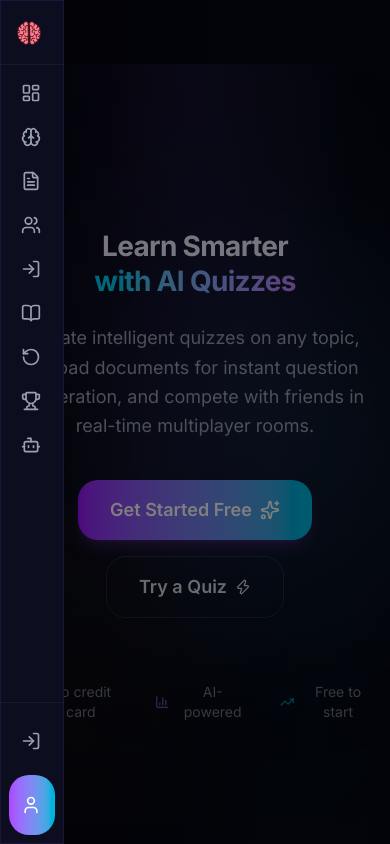
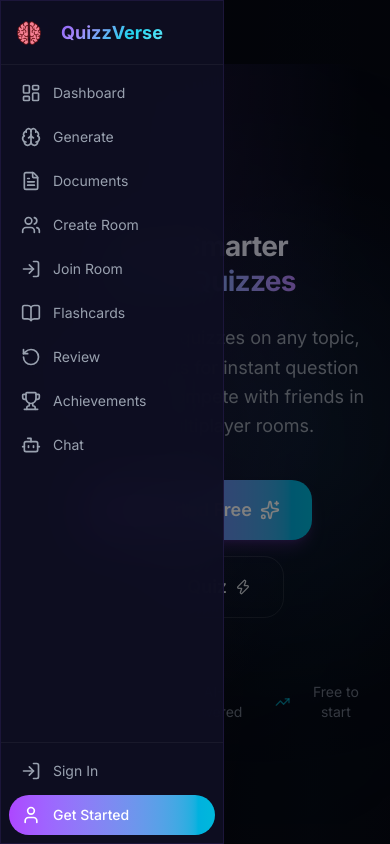
Before and after one commit to MuhammadHamza123c/Quizzverse, a Next.js app in the folder frontend/: page / in a window 390 px wide. Both pictures are taken after a click on the button 36 px from the left and 36 px from the top of the page. Shown: the top 844 px of the page. Built offline with nearby package versions, Linux system fonts and the light colour scheme; no server answers.

Commit message:
mobile design fixes: sidebar labels visible on touch, login/signup card padding, chat touch targets, landing page spacing

```diff
--- a/frontend/src/app/chat/page.tsx
+++ b/frontend/src/app/chat/page.tsx
@@ -310,7 +310,7 @@
             <button
               onClick={() => fileInputRef.current?.click()}
               disabled={uploading}
-              className="w-9 h-9 rounded-xl flex items-center justify-center text-gray-500 hover:text-purple-400 hover:bg-white/[0.04] transition-all shrink-0 disabled:opacity-30"
+              className="w-10 h-10 sm:w-9 sm:h-9 rounded-xl flex items-center justify-center text-gray-500 hover:text-purple-400 hover:bg-white/[0.04] transition-all shrink-0 disabled:opacity-30"
             >
               <Paperclip className="w-4 h-4" />
             </button>
@@ -336,7 +336,7 @@
             {recording ? (
               <div className="flex items-center gap-1.5 shrink-0">
                 <span className="text-xs text-red-400 font-mono w-7 text-right">{recordTime}s</span>
-                <button onClick={stopRecording} className="w-9 h-9 rounded-xl bg-red-500/12 flex items-center justify-center text-red-400 hover:bg-red-500/20 transition-all animate-pulse">
+                <button onClick={stopRecording} className="w-10 h-10 sm:w-9 sm:h-9 rounded-xl bg-red-500/12 flex items-center justify-center text-red-400 hover:bg-red-500/20 transition-all animate-pulse">
                   <Square className="w-3.5 h-3.5" />
                 </button>
               </div>
@@ -344,7 +344,7 @@
               <button
                 onClick={startRecording}
                 disabled={loading || uploading}
-                className="w-9 h-9 rounded-xl flex items-center justify-center text-gray-500 hover:text-rose-400 hover:bg-white/[0.04] transition-all shrink-0 disabled:opacity-30"
+                className="w-10 h-10 sm:w-9 sm:h-9 rounded-xl flex items-center justify-center text-gray-500 hover:text-rose-400 hover:bg-white/[0.04] transition-all shrink-0 disabled:opacity-30"
               >
                 <Mic className="w-4 h-4" />
               </button>
@@ -353,12 +353,12 @@
             <button
               onClick={() => sendMessage()}
               disabled={(!input.trim() && !pendingFile) || loading || uploading}
-              className="w-9 h-9 rounded-xl bg-gradient-to-br from-purple-500 to-cyan-500 flex items-center justify-center text-white hover:shadow-lg hover:shadow-purple-500/20 transition-all shrink-0 disabled:opacity-30 disabled:hover:shadow-none"
+              className="w-10 h-10 sm:w-9 sm:h-9 rounded-xl bg-gradient-to-br from-purple-500 to-cyan-500 flex items-center justify-center text-white hover:shadow-lg hover:shadow-purple-500/20 transition-all shrink-0 disabled:opacity-30 disabled:hover:shadow-none"
             >
               {loading ? <Loader2 className="w-3.5 h-3.5 animate-spin" /> : <Send className="w-3.5 h-3.5" />}
             </button>
           </div>
-          <p className="text-[10px] text-gray-600/60 text-center mt-2">May produce inaccurate information. Verify important facts.</p>
+          <p className="text-[11px] xs:text-xs text-gray-600/60 text-center mt-2">May produce inaccurate information. Verify important facts.</p>
         </div>
       </div>
     </div>
--- a/frontend/src/app/login/page.tsx
+++ b/frontend/src/app/login/page.tsx
@@ -28,7 +28,7 @@
   }
 
   return (
-    <div className="min-h-screen flex items-center justify-center px-4 py-24">
+    <div className="min-h-screen flex items-center justify-center px-4 py-16 sm:py-24">
       <div className="w-full max-w-md">
         <Link href="/" className="inline-flex items-center gap-1.5 text-sm text-gray-500 hover:text-purple-400 mb-8 transition-colors">
           <ArrowLeft className="w-4 h-4" /> Back
@@ -41,7 +41,7 @@
           <p className="text-gray-500 mt-1.5">Sign in to continue learning</p>
         </div>
 
-        <form onSubmit={handleLogin} className="card p-8 space-y-5 animate-scale-in">
+        <form onSubmit={handleLogin} className="card p-5 sm:p-8 space-y-5 animate-scale-in">
           {error && (
             <div className="flex items-center gap-3 bg-red-500/10 border border-red-500/20 rounded-xl px-4 py-3 text-red-400 text-sm">
               <LogIn className="w-4 h-4 shrink-0" />
--- a/frontend/src/app/page.tsx
+++ b/frontend/src/app/page.tsx
@@ -77,7 +77,7 @@
             </Link>
           </div>
 
-          <div className="flex items-center justify-center gap-8 mt-16 text-sm text-gray-500 animate-fade-in-up-delay-2">
+          <div className="flex items-center justify-center gap-6 sm:gap-8 mt-16 text-sm text-gray-500 animate-fade-in-up-delay-2">
             <span className="flex items-center gap-2">
               <Shield className="w-4 h-4 text-emerald-400/60" /> No credit card
             </span>
@@ -94,7 +94,7 @@
 
 
       {/* ──────────── Features ──────────── */}
-      <section className="py-24 px-4 relative">
+      <section className="py-16 sm:py-24 px-4 relative">
         <div className="max-w-7xl mx-auto">
           <div className="text-center mb-16">
             <div className="inline-flex items-center gap-2 px-3 py-1 rounded-full bg-purple-500/8 border border-purple-500/15 text-purple-300 text-xs font-medium mb-4">
@@ -147,7 +147,7 @@
               <Link
                 key={i}
                 href={feature.link}
-                className="group relative p-8 rounded-2xl border border-white/[0.06] bg-white/[0.02] hover:bg-white/[0.04] transition-all duration-300 hover:-translate-y-1"
+                className="group relative p-6 sm:p-8 rounded-2xl border border-white/[0.06] bg-white/[0.02] hover:bg-white/[0.04] transition-all duration-300 hover:-translate-y-1"
                 style={{ animation: `fade-in-up 0.5s ease-out ${i * 0.1}s both` }}
               >
                 <div className={`absolute inset-0 bg-gradient-to-br ${feature.accent} opacity-0 group-hover:opacity-100 transition-opacity duration-500 rounded-[inherit]`} />
@@ -168,7 +168,7 @@
       </section>
 
       {/* ──────────── How It Works ──────────── */}
-      <section className="py-24 px-4">
+      <section className="py-16 sm:py-24 px-4">
         <div className="max-w-6xl mx-auto">
           <div className="text-center mb-16">
             <div className="inline-flex items-center gap-2 px-3 py-1 rounded-full bg-cyan-500/8 border border-cyan-500/15 text-cyan-300 text-xs font-medium mb-4">
@@ -208,9 +208,9 @@
       </section>
 
       {/* ──────────── Testimonial ──────────── */}
-      <section className="py-24 px-4">
+      <section className="py-16 sm:py-24 px-4">
         <div className="max-w-4xl mx-auto">
-          <div className="relative p-10 md:p-14 rounded-3xl border border-white/[0.06] bg-gradient-to-br from-purple-500/[0.02] to-cyan-500/[0.02] overflow-hidden">
+          <div className="relative p-6 sm:p-10 md:p-14 rounded-3xl border border-white/[0.06] bg-gradient-to-br from-purple-500/[0.02] to-cyan-500/[0.02] overflow-hidden">
             <div className="absolute top-0 right-0 w-64 h-64 bg-purple-500/5 rounded-full blur-[80px]" />
             <div className="absolute bottom-0 left-0 w-48 h-48 bg-cyan-500/5 rounded-full blur-[60px]" />
             <div className="relative">
@@ -238,7 +238,7 @@
       </section>
 
       {/* ──────────── CTA ──────────── */}
-      <section className="py-24 px-4 text-center relative">
+      <section className="py-16 sm:py-24 px-4 text-center relative">
         <div className="absolute inset-0 hero-gradient pointer-events-none" />
         <div className="relative max-w-3xl mx-auto">
           <div className="w-16 h-16 rounded-2xl bg-gradient-to-br from-amber-400/15 to-yellow-600/10 flex items-center justify-center mx-auto mb-6 border border-amber-400/15">
--- a/frontend/src/app/signup/page.tsx
+++ b/frontend/src/app/signup/page.tsx
@@ -33,7 +33,7 @@
   }
 
   return (
-    <div className="min-h-screen flex items-center justify-center px-4 py-24">
+    <div className="min-h-screen flex items-center justify-center px-4 py-16 sm:py-24">
       <div className="w-full max-w-md">
         <Link href="/" className="inline-flex items-center gap-1.5 text-sm text-gray-500 hover:text-purple-400 mb-8 transition-colors">
           <ArrowLeft className="w-4 h-4" /> Back
@@ -46,7 +46,7 @@
           <p className="text-gray-500 mt-1.5">Join QuizzVerse for free</p>
         </div>
 
-        <form onSubmit={handleSignup} className="card p-8 space-y-5 animate-scale-in">
+        <form onSubmit={handleSignup} className="card p-5 sm:p-8 space-y-5 animate-scale-in">
           {error && (
             <div className="flex items-center gap-3 bg-red-500/10 border border-red-500/20 rounded-xl px-4 py-3 text-red-400 text-sm">
               <span>{error}</span>
--- a/frontend/src/components/Navbar.tsx
+++ b/frontend/src/components/Navbar.tsx
@@ -73,7 +73,7 @@
         onMouseLeave={() => setHovered(false)}
         className={`fixed left-0 top-0 bottom-0 z-50 flex flex-col glass-strong border-r border-white/5 transition-all duration-300 ${
           mobileOpen ? "translate-x-0" : "-translate-x-full md:translate-x-0"
-        } ${hovered ? "w-56" : "w-16"}`}
+        } ${mobileOpen || hovered ? "w-56" : "w-16"}`}
       >
         {/* Logo */}
         <Link href="/" className="flex items-center gap-3 h-16 pl-2 pr-4 border-b border-white/5 shrink-0">
@@ -81,7 +81,7 @@
             <img src="/logo.png" alt="QuizzVerse" className="w-8 h-8 object-contain" />
           </div>
           <span className={`text-lg font-bold gradient-text whitespace-nowrap transition-opacity duration-300 ${
-            hovered ? "opacity-100" : "opacity-0 pointer-events-none"
+            mobileOpen || hovered ? "opacity-100" : "opacity-0 pointer-events-none"
           }`}>
             QuizzVerse
           </span>
@@ -101,10 +101,10 @@
                     ? "bg-purple-500/10 text-purple-300"
                     : "text-gray-400 hover:text-gray-200 hover:bg-white/[0.03]"
                 }`}
-                title={!hovered ? link.label : undefined}
+                title={!hovered && !mobileOpen ? link.label : undefined}
               >
                 <link.icon className="w-5 h-5 shrink-0" />
-                <span className={`transition-opacity duration-200 ${hovered ? "opacity-100" : "opacity-0 pointer-events-none"}`}>
+                <span className={`transition-opacity duration-200 ${mobileOpen || hovered ? "opacity-100" : "opacity-0 pointer-events-none"}`}>
                   {link.label}
                 </span>
               </Link>
@@ -123,7 +123,7 @@
                 <div className="w-8 h-8 rounded-full bg-gradient-to-br from-purple-500 to-cyan-500 flex items-center justify-center shrink-0">
                   <User className="w-4 h-4 text-white" />
                 </div>
-                <div className={`text-left transition-opacity duration-200 ${hovered ? "opacity-100" : "opacity-0 pointer-events-none"}`}>
+                <div className={`text-left transition-opacity duration-200 ${mobileOpen || hovered ? "opacity-100" : "opacity-0 pointer-events-none"}`}>
                   <p className="text-sm font-medium text-gray-300 truncate max-w-[120px]">
                     {profile?.full_name || user?.user_metadata?.full_name || user?.email?.split("@")[0] || "User"}
                   </p>
@@ -160,12 +160,12 @@
               <Link href="/login"
                 className="flex items-center gap-3 px-3 py-2.5 rounded-xl text-sm text-gray-400 hover:text-gray-200 hover:bg-white/[0.03] transition-all">
                 <LogIn className="w-5 h-5 shrink-0" />
-                <span className={`transition-opacity duration-200 ${hovered ? "opacity-100" : "opacity-0 pointer-events-none"}`}>Sign In</span>
+                <span className={`transition-opacity duration-200 ${mobileOpen || hovered ? "opacity-100" : "opacity-0 pointer-events-none"}`}>Sign In</span>
               </Link>
               <Link href="/signup"
                 className="flex items-center gap-3 px-3 py-2.5 rounded-xl text-sm bg-gradient-to-r from-purple-500 to-cyan-500 text-white font-medium hover:shadow-lg hover:shadow-purple-500/25 transition-all mt-1">
                 <User className="w-5 h-5 shrink-0" />
-                <span className={`transition-opacity duration-200 ${hovered ? "opacity-100" : "opacity-0 pointer-events-none"}`}>Get Started</span>
+                <span className={`transition-opacity duration-200 ${mobileOpen || hovered ? "opacity-100" : "opacity-0 pointer-events-none"}`}>Get Started</span>
               </Link>
             </>
           )}
```
